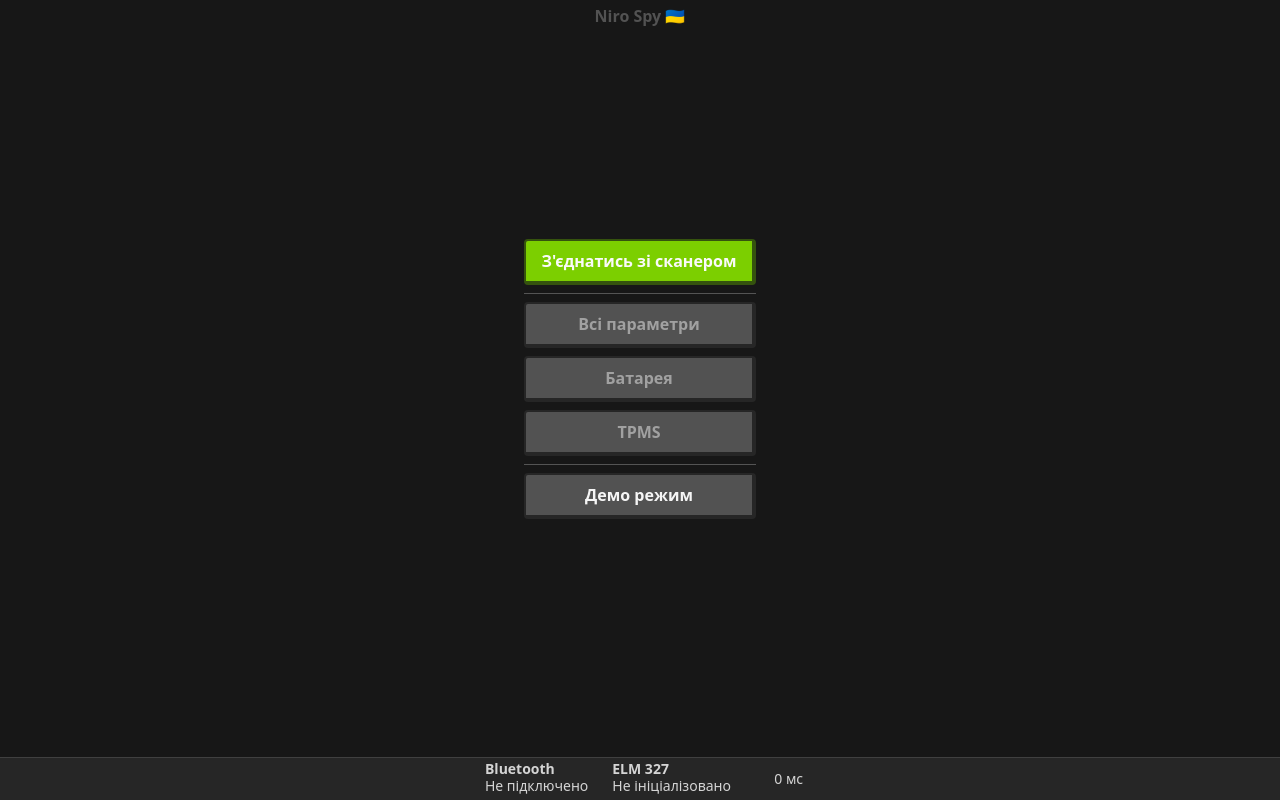
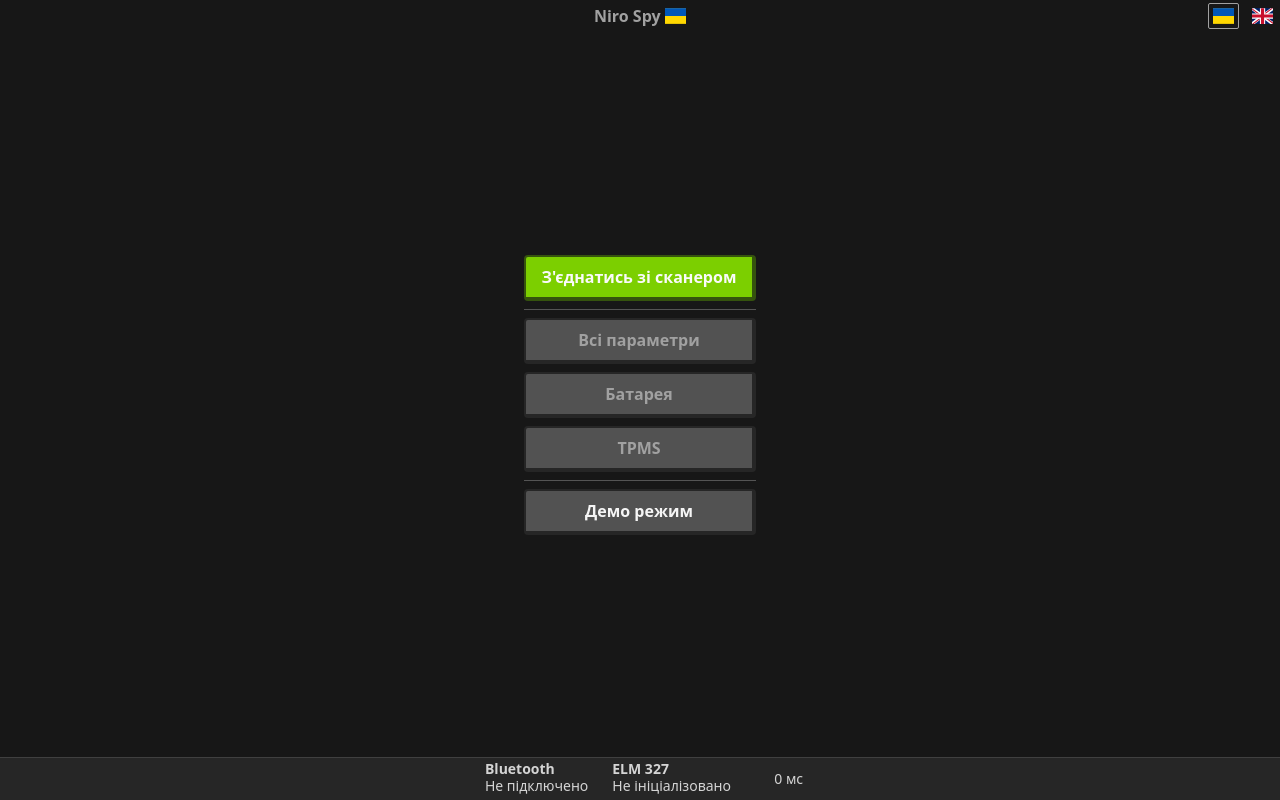
Before and after one commit to Tuoris/niro-spy, a SvelteKit app: page / in a window 1280 px wide. Built offline with nearby package versions, Linux system fonts and the light colour scheme; what @iconify/tailwind4 would draw is missing.

Commit message:
Add initial support for English

```diff
--- a/package.json
+++ b/package.json
@@ -47,8 +47,9 @@
 	},
 	"dependencies": {
 		"echarts": "^5.6.0",
+		"flag-icons": "^7.5.0",
+		"i18next": "^25.2.1",
 		"luxon": "^3.6.1",
-		"svelte-i18n": "^4.0.1",
 		"tailwind-variants": "^1.0.0"
 	}
 }
--- a/src/lib/i18n/i18n.ts
+++ b/src/lib/i18n/i18n.ts
@@ -1,12 +1,28 @@
-import { addMessages, getLocaleFromNavigator, init } from 'svelte-i18n';
+import i18next from 'i18next';
+import uk from './locales/uk.json';
+import en from './locales/en.json';
+import type { ObjectValues } from '$lib/common/types/common.types';
 
-import uk from './locales/uk.json';
+export const LOCALES = {
+	UK: 'uk',
+	EN: 'en'
+} as const;
 
-addMessages('uk', uk);
+export type Locales = ObjectValues<typeof LOCALES>;
 
-init({
-	fallbackLocale: 'uk',
-	initialLocale: getLocaleFromNavigator()
+export const currentLocale = window.localStorage.getItem('lang') || LOCALES.UK;
+
+await i18next.init({
+	lng: currentLocale,
+	debug: true,
+	resources: {
+		uk: {
+			translation: uk
+		},
+		en: {
+			translation: en
+		}
+	}
 });
 
 export type I18NLabel = keyof typeof uk;
--- /dev/null
+++ b/src/lib/i18n/locales/en.json
@@ -0,0 +1,10 @@
+{
+  "blueCloneElm327": "Blue Clone ELM 327",
+  "vgateIcar2Bluetooth40": "Vgate iCar2 Bluetooth 4.0",
+  "connectToScanner": "Connect",
+  "allParameters": "All parameters",
+  "battery": "Battery",
+  "tpms": "TPMS",
+  "exitDemoMode": "Exit Demo Mode",
+  "demoMode": "Demo Mode"
+}
--- a/src/lib/i18n/locales/uk.json
+++ b/src/lib/i18n/locales/uk.json
@@ -1,4 +1,10 @@
 {
   "blueCloneElm327": "Блакитний клон ELM 327",
-  "vgate-icar2-bluetooth-4-0": "Vgate iCar2 Bluetooth 4.0"
+  "vgateIcar2Bluetooth40": "Vgate iCar2 Bluetooth 4.0",
+  "connectToScanner": "З'єднатись зі сканером",
+  "allParameters": "Всі параметри",
+  "battery": "Батарея",
+  "tpms": "TPMS",
+  "exitDemoMode": "Вийти з Демо режиму",
+  "demoMode": "Демо режим"
 }
--- a/src/routes/+layout.svelte
+++ b/src/routes/+layout.svelte
@@ -1,7 +1,8 @@
 <script lang="ts">
 	import '../app.css';
+	import '$lib/i18n/i18n';
+
 	import { bluetoothState } from '$lib/bluetooth.store.svelte';
-	import { _ } from 'svelte-i18n';
 	import { isInDemoMode } from '$lib/demo-mode.svelte';
 
 	let serialConnectionStatus = $derived(bluetoothState.serialConnectionStatus);
@@ -31,7 +32,7 @@
 	{/each}
 </div>
 <section class="flex h-full flex-col">
-	<main class="flex grow items-center justify-center overflow-auto">
+	<main class="flex grow flex-col flex-wrap overflow-auto">
 		{@render children()}
 	</main>
 	<footer
--- a/src/routes/+page.svelte
+++ b/src/routes/+page.svelte
@@ -7,9 +7,12 @@
 		mockStartDataReading,
 		bluetoothState
 	} from '$lib/bluetooth.store.svelte';
+	import { t } from 'i18next';
+	import '/node_modules/flag-icons/css/flag-icons.min.css';
 
 	import ButtonLink from '$lib/components/button-link.svelte';
 	import Button from '$lib/components/button.svelte';
+	import { currentLocale, LOCALES } from '$lib/i18n/i18n';
 
 	const connect = isInDemoMode ? mockConnect : realConnect;
 	const startDataReading = isInDemoMode ? mockStartDataReading : realStartDataReading;
@@ -21,27 +24,60 @@
 	};
 
 	let elmDeviceStatus = $derived(bluetoothState.elmDeviceStatus);
+
+	const localesConfig = [
+		{
+			locale: LOCALES.UK,
+			icon: 'fi-ua'
+		},
+		{
+			locale: LOCALES.EN,
+			icon: 'fi-gb'
+		}
+	];
 </script>
 
-<div class="absolute top-1 font-bold text-neutral-600">Niro Spy 🇺🇦</div>
-<div class="flex flex-col items-stretch gap-2">
-	<Button variant="primary" onclick={connectAndStartDataReading}>З'єднатись зі сканером</Button>
+<div class="flex shrink justify-between font-bold text-neutral-400">
+	<div class="w-18"></div>
+	<div class="py-1">Niro Spy <span class="fi fi-ua"></span></div>
+	<div class="flex w-18 items-center gap-2">
+		{#each localesConfig as localeConfig}
+			<button
+				aria-label={localeConfig.locale}
+				class={[
+					'flex items-center rounded-xs border p-1',
+					localeConfig.locale === currentLocale ? 'border-neutral-400' : 'border-transparent'
+				]}
+				onclick={() => {
+					window.localStorage.setItem('lang', localeConfig.locale);
+					window.location.reload();
+				}}
+			>
+				<span class={['fi', localeConfig.icon]}></span>
+			</button>
+		{/each}
+	</div>
+</div>
+<div class="flex grow items-center justify-center">
+	<div class="flex flex-col gap-2">
+		<Button variant="primary" onclick={connectAndStartDataReading}>{t('connectToScanner')}</Button>
 		<hr />
 		<ButtonLink href="all-parameters" variant="secondary" disabled={elmDeviceStatus !== 'ready'}
-		>Всі параметри</ButtonLink
+			>{t('allParameters')}</ButtonLink
 		>
 		<ButtonLink href="/battery" variant="secondary" disabled={elmDeviceStatus !== 'ready'}>
-		Батарея</ButtonLink
+			{t('battery')}</ButtonLink
 		>
 		<ButtonLink href="/tpms" variant="secondary" disabled={elmDeviceStatus !== 'ready'}>
-		TPMS</ButtonLink
+			{t('tpms')}</ButtonLink
 		>
 		<hr />
 		<ButtonLink href="/" variant="tertiary" onclick={isInDemoMode ? exitDemoMode : enterDemoMode}>
 			{#if isInDemoMode}
-			Вийти з Демо режиму
+				{t('exitDemoMode')}
 			{:else}
-			Демо режим
+				{t('demoMode')}
 			{/if}</ButtonLink
 		>
 	</div>
+</div>
```
Also changed, not shown: src/lib/components/flags/ua.svelte (added), 1 other file (tests, documents, lock files or other folders). Lines whose indentation alone changed are shown as unchanged.
